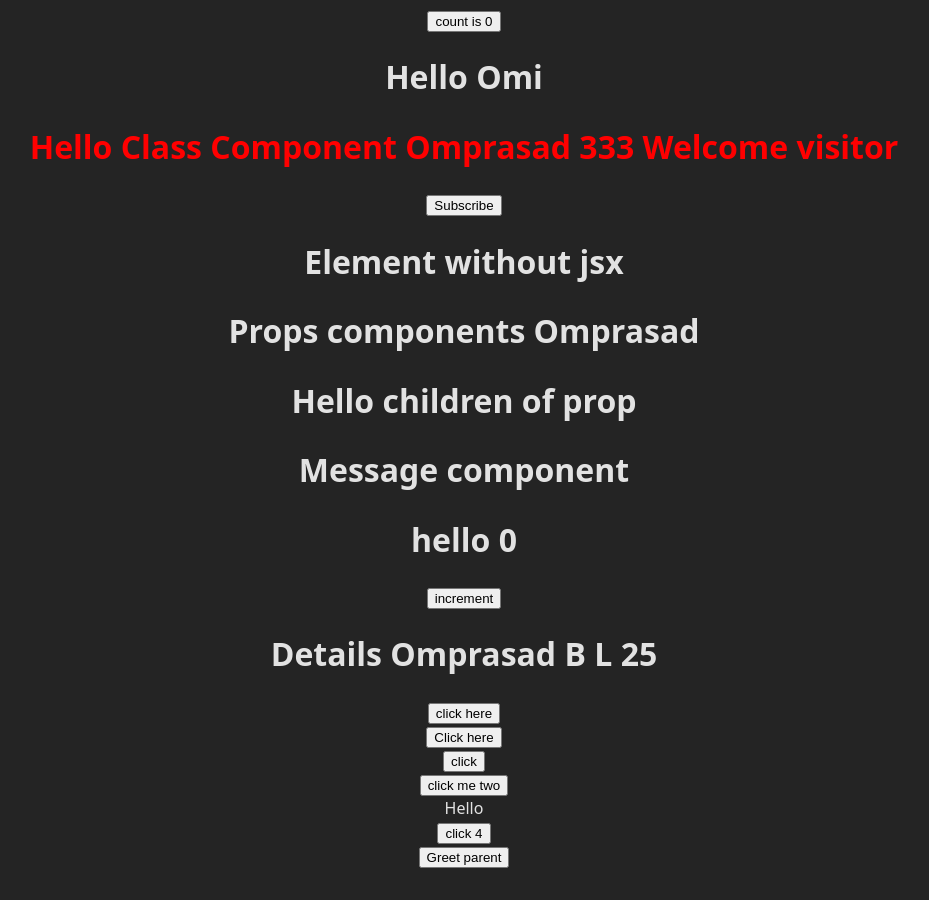
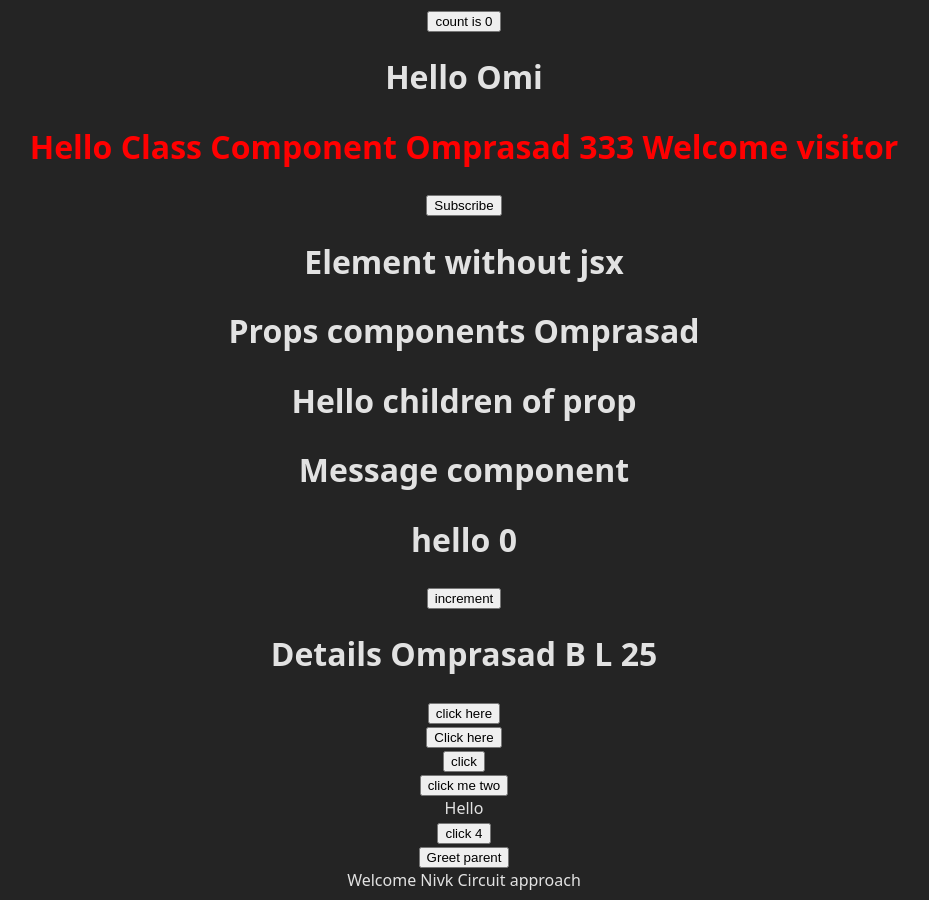
Before and after one commit to Omprasad-BL/ReactPractice, a React (Vite) app in the folder hello-1v/: page / in a window 1280 px wide. Shown: the whole page, without its empty margins (176-1105 px from the left). Before the commit the page ends 876 px from the top, so only its background shows below. Built offline with nearby package versions, Linux system fonts and the light colour scheme.

Commit message:
condtional rendering 1) if else 2) variable value rendering 3) ternary operator rendering 4) circuit switch rendering true && true

```diff
--- a/hello-1v/src/App.jsx
+++ b/hello-1v/src/App.jsx
@@ -15,6 +15,7 @@
 import ClassClick from './components/ClassClick'
 import EventBind from './components/EventBind'
 import ParentComp from './components/ParentComp'
+import UserGreeting from './components/UserGreeting'
 
 function App() {
   const [count, setCount] = useState(0)
@@ -43,6 +44,7 @@
 
         <EventBind/>
         <ParentComp/>
+        <UserGreeting/>
     </div>
   )
 }
--- /dev/null
+++ b/hello-1v/src/components/UserGreeting.jsx
@@ -0,0 +1,48 @@
+import React, { Component } from "react";
+
+class UserGreeting extends Component {
+  constructor(props) {
+    super(props);
+
+    this.state = {
+      isLoggedIn: true,
+      //  if you change it to false you will get guest interface
+    };
+  }
+
+  render() {
+    // 1st approach IF ELSE APPROACH
+    // if else not work inside jsx so we placed , outside JSX
+    // if(this.state.isLoggedIn){
+    //     return <div>Welcome Nivk</div>
+    // }
+    // else{
+    //     return <div>Welcome Guest </div>
+    // }
+
+    // 2nd approach    VARIABLE APPROACH
+    // let message
+    // if(this.state.isLoggedIn){
+    //     message=<div>Nivk </div>
+    // }else{
+    //     message=<div> Guest </div>
+    // }
+
+    // return <div>{message} </div>
+
+    // 3rd approach     CONSITIONAL OPERATOR APPROACH
+    // return this.state.isLoggedIn ? <div> Nivk boy </div> : <div>Guest </div>;
+
+    // 4th approach
+    return this.state.isLoggedIn && <div>Welcome Nivk Circuit approach </div>;
+
+    //
+    // return (
+    //   <div>
+    //     <h1>User greet</h1>
+    //   </div>
+    // )
+  }
+}
+
+export default UserGreeting;
```
